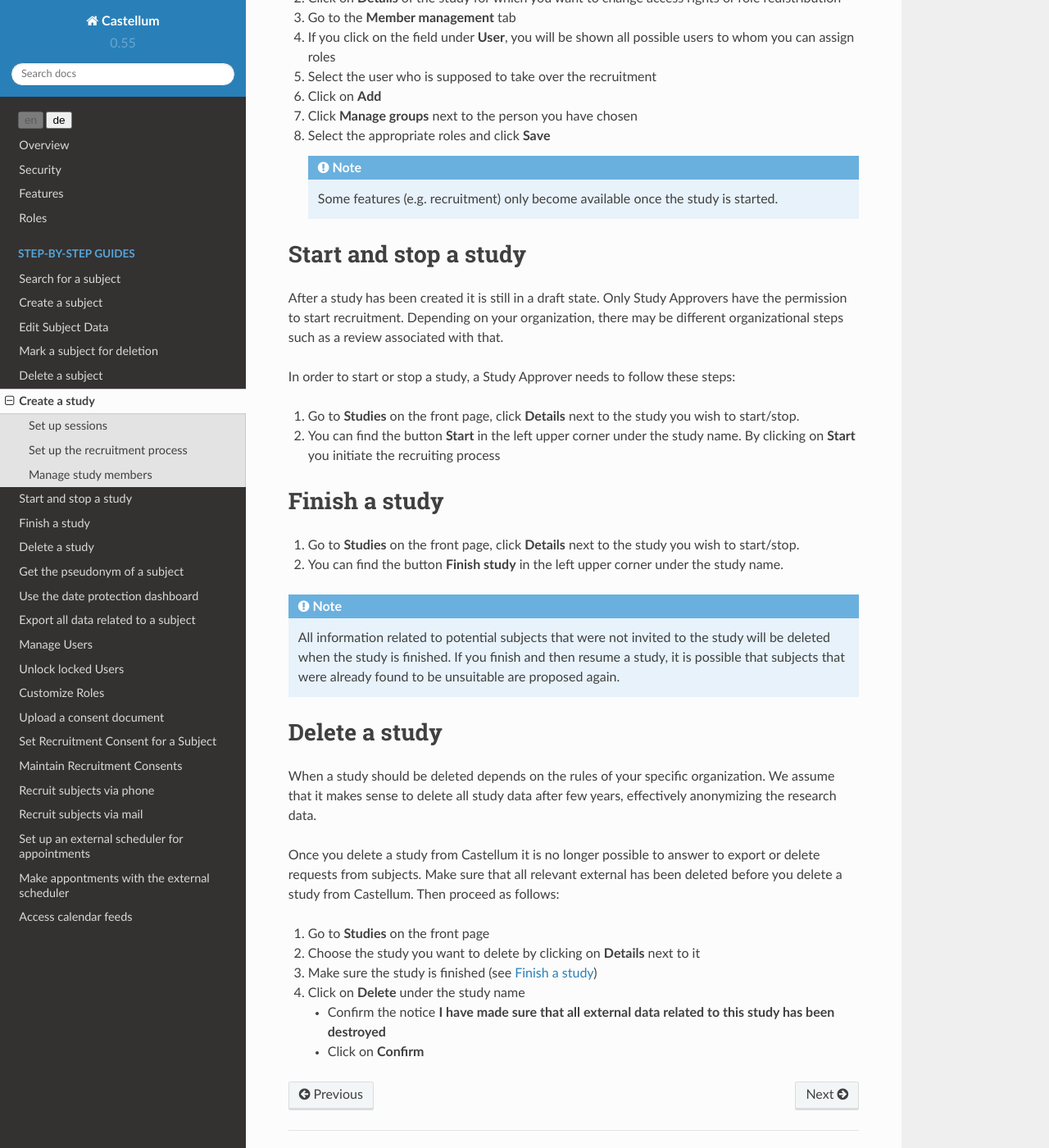
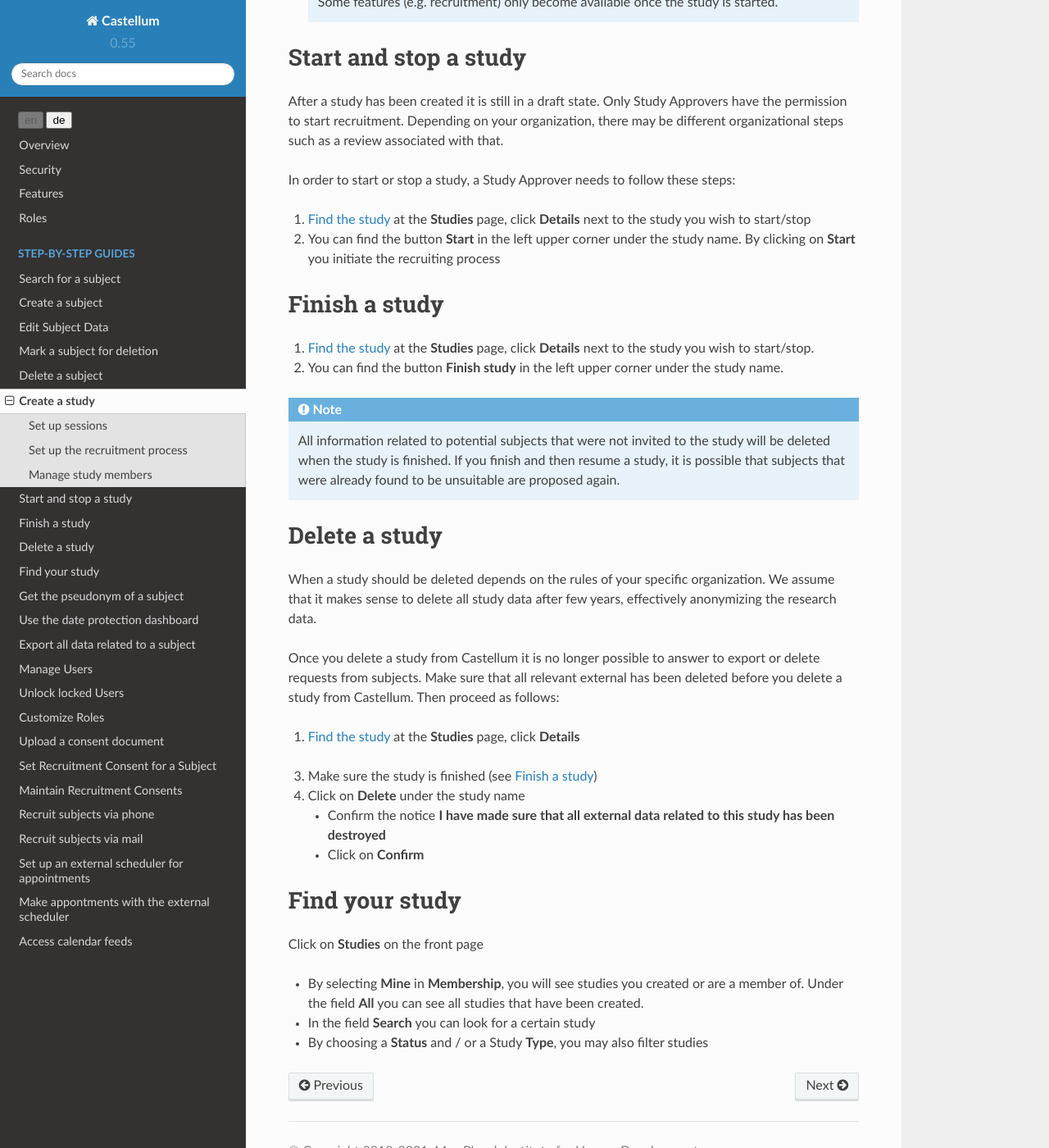
Before and after one commit to DouglasNeuroInformatics/castellum, a Sphinx documentation site: the page built from source/guides/study-management.rst, in a window 1280 px wide and 1400 px high, scrolled down 2697 px. Shown: the whole window at 82% size. Built offline with Sphinx 7.4.7 and the Read the Docs theme 2.0.0, drawn with Linux system fonts in a browser that asks for light colours; some of the changed text lies outside the part shown.

Commit message:
Reduce redundancy at the start of study guides

```diff
--- a/source/guides/study-management.rst
+++ b/source/guides/study-management.rst
@@ -3,14 +3,7 @@
 Create a study
 ==============
 
-1.  Click on **Studies** on the front page
-
-    -   By selecting **Mine** in **Membership**, you will see studies you created.
-        Under the field **All** you can see all studies that have been created.
-    -   In the field **Search** you can look for a certain study
-    -   By choosing a **Status** and / or a Study **Type**, you may also filter studies
-
-2.  Click on **Create new study**
+1.  Click on **Create new study**
 
 3.  Fill in all required fields on the page:
 
@@ -25,7 +18,7 @@ Create a study
 
 5.  Click on **Save** to record your progress
 
-Now you can find your study in the list
+Now you can :ref:`find your study <study-search>` in the studies list.
 
 
 .. _study-sessions:
@@ -60,12 +53,6 @@ In order to limit the search for subjects in Castellum,
 -   filters,
 -   excluded studies as well as
 -   inclusion and exclusion criteria should be defined.
-
-1.  Go to **Studies** on the front page, click **Details** next to the study
-    you wish to set up filters and criteria for
-
-    If you have already started the study, click on **Stop** on the upper left.
-    If you did not start it yet, you will be able to edit filters and criteria right away.
 
 2.  Go to the **Recruitment Settings** tab
 
@@ -136,12 +123,7 @@ Manage study members
 If you want to give access to a person (e.g. a recruiter) for your study,
 please follow the steps below.
 
-1.  Click on **Studies** on the front page
-
-2.  Click on **Details** of the study for which you want to change access rights
-    or role redistribution
-
-3.  Go to the **Member management** tab
+1.  Go to the **Member management** tab
 
 4.  If you click on the field under **User**, you will be shown all possible
     users to whom you can assign roles
@@ -172,8 +154,8 @@ associated with that.
 In order to start or stop a study, a Study Approver needs to follow these
 steps:
 
-1.  Go to **Studies** on the front page, click **Details** next to the study
-    you wish to start/stop.
+1.  :ref:`Find the study <study-search>` at the **Studies** page, click
+    **Details** next to the study you wish to start/stop
 
 2.  You can find the button **Start** in the left upper corner under the study
     name. By clicking on **Start** you initiate the recruiting process
@@ -184,8 +166,8 @@ steps:
 Finish a study
 ==============
 
-1.  Go to **Studies** on the front page, click **Details** next to the study
-    you wish to start/stop.
+1.  :ref:`Find the study <study-search>` at the **Studies** page, click
+    **Details** next to the study you wish to start/stop.
 
 2.  You can find the button **Finish study** in the left upper corner under the study
     name.
@@ -212,9 +194,8 @@ export or delete requests from subjects. Make sure that all relevant external
 has been deleted before you delete a study from Castellum. Then proceed as
 follows:
 
-1.  Go to **Studies** on the front page
-
-2.  Choose the study you want to delete by clicking on **Details** next to it
+1.  :ref:`Find the study <study-search>` at the **Studies** page, click
+    **Details**
 
 3.  Make sure the study is finished (see :ref:`study-finish`)
 
@@ -223,3 +204,18 @@ follows:
     -   Confirm the notice **I have made sure that all external data related to
         this study has been destroyed**
     -   Click on **Confirm**
+
+
+.. _study-search:
+
+Find your study
+===============
+
+Click on **Studies** on the front page
+
+-   By selecting **Mine** in **Membership**, you will see studies you created
+    or are a member of. Under the field **All** you can see all studies that
+    have been created.
+-   In the field **Search** you can look for a certain study
+-   By choosing a **Status** and / or a Study **Type**, you may also filter
+    studies
```
